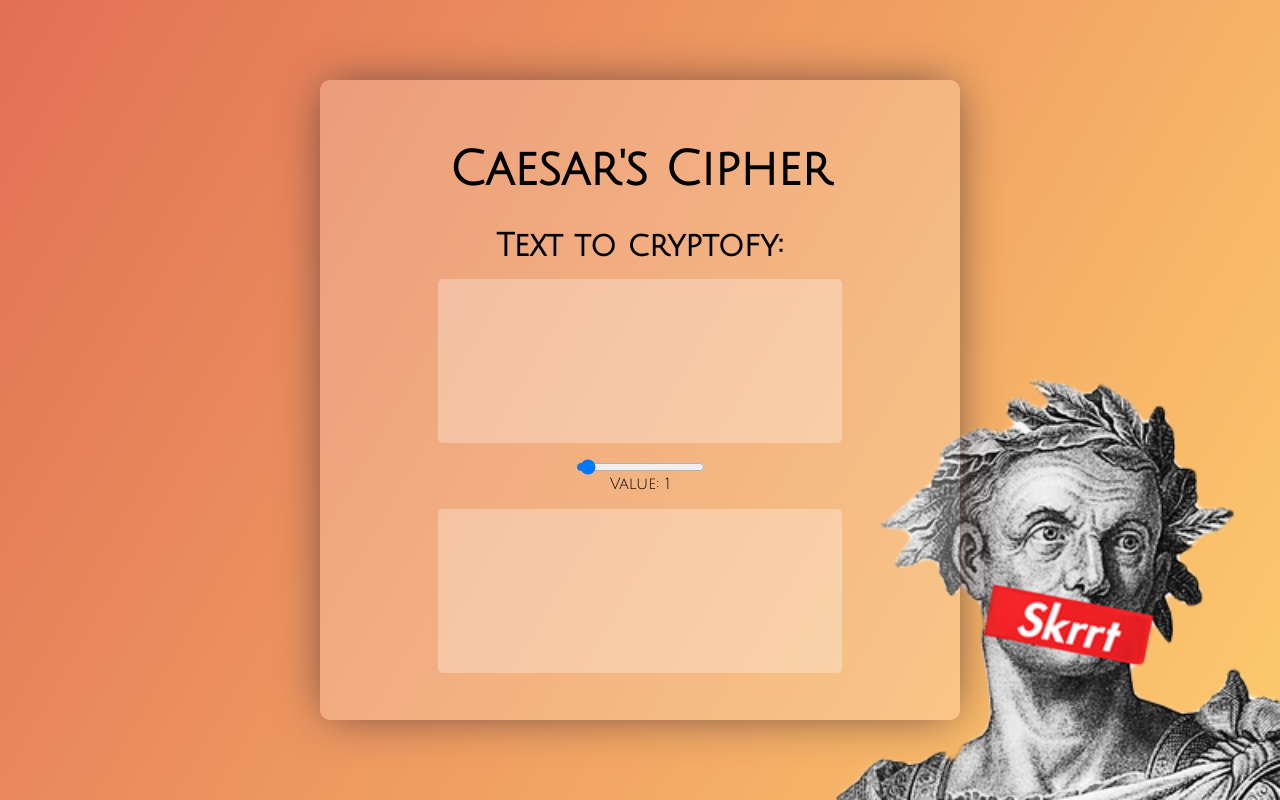
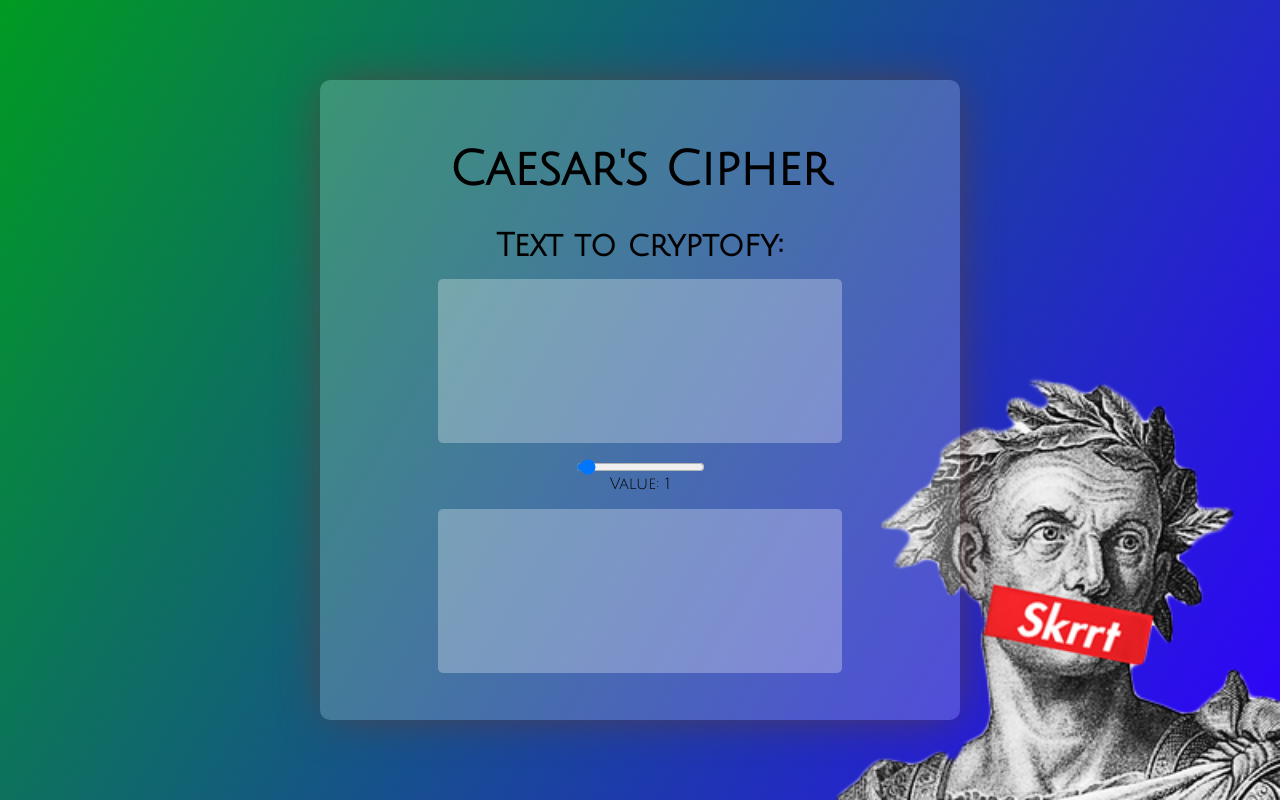
Before and after one commit to ssedi003/Caesar_Cipher, a Flask app: page / in a window 1280 px wide. Run offline with Flask 2, Linux system fonts and the light colour scheme; some libraries are stand-ins or nearby versions.

Commit message:
Changed background gradient

```diff
--- a/static/styles/style.css
+++ b/static/styles/style.css
@@ -15,7 +15,7 @@ h2 {
 
 body {
   height: 100vh;
-  background-image: linear-gradient(120deg, #e17055, #fdcb6e);
+  background-image: linear-gradient(120deg, #009b22, #2f00ff);
   font-family: 'Julius Sans One', sans-serif;
   background-repeat: no-repeat;
   display: flex;
```
Also changed, not shown: 2 other files.
